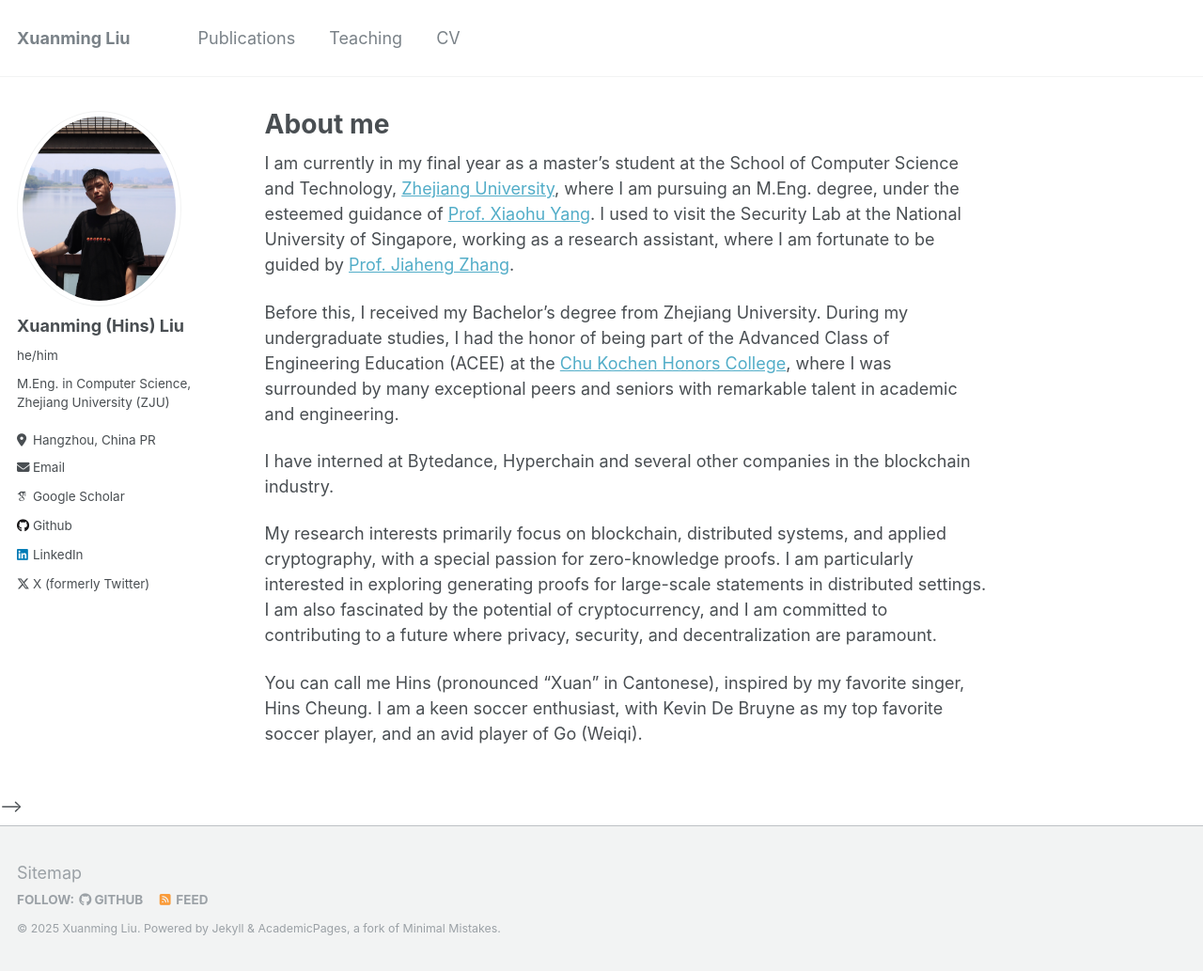
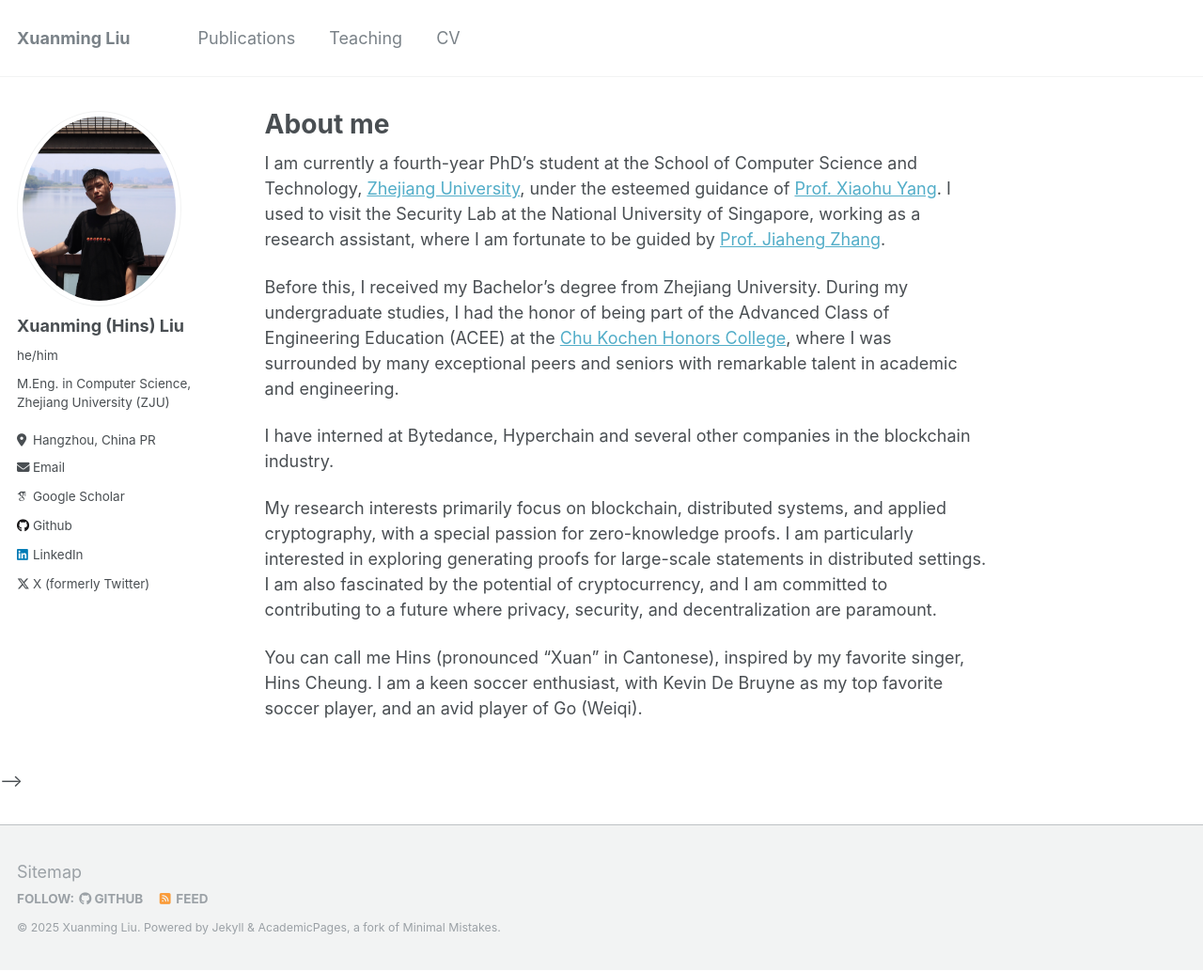
Before and after one commit to LBruyne/LBruyne.github.io, a Jekyll site: the page built from _pages/about.md, in a window 1280 px wide and 1033 px high. Shown: the whole window at 94% size. Built offline with Jekyll 4.4.1, drawn with Linux system fonts in a browser that asks for light colours; some web fonts are replaced.

Commit message:
Update 2025.09.26

```diff
--- a/_pages/about.md
+++ b/_pages/about.md
@@ -8,7 +8,7 @@ redirect_from:
   - /about.html
 ---
 
-I am currently in my final year as a master's student at the School of Computer Science and Technology, [Zhejiang University](https://www.zju.edu.cn), where I am pursuing an M.Eng. degree, under the esteemed guidance of [Prof. Xiaohu Yang](https://person.zju.edu.cn/xiaohu). I used to visit the Security Lab at the National University of Singapore, working as a research assistant, where I am fortunate to be guided by [Prof. Jiaheng Zhang](https://zjhzjh123.github.io/).
+I am currently a fourth-year PhD's student at the School of Computer Science and Technology, [Zhejiang University](https://www.zju.edu.cn), under the esteemed guidance of [Prof. Xiaohu Yang](https://person.zju.edu.cn/xiaohu). I used to visit the Security Lab at the National University of Singapore, working as a research assistant, where I am fortunate to be guided by [Prof. Jiaheng Zhang](https://zjhzjh123.github.io/).
 
 Before this, I received my Bachelor's degree from Zhejiang University. During my undergraduate studies, I had the honor of being part of the Advanced Class of Engineering Education (ACEE) at the [Chu Kochen Honors College](http://ckc.zju.edu.cn/), where I was surrounded by many exceptional peers and seniors with remarkable talent in academic and engineering.
 
```
Also changed, not shown: _publications/7.md (added, +11 -0 lines), 1 other file.
